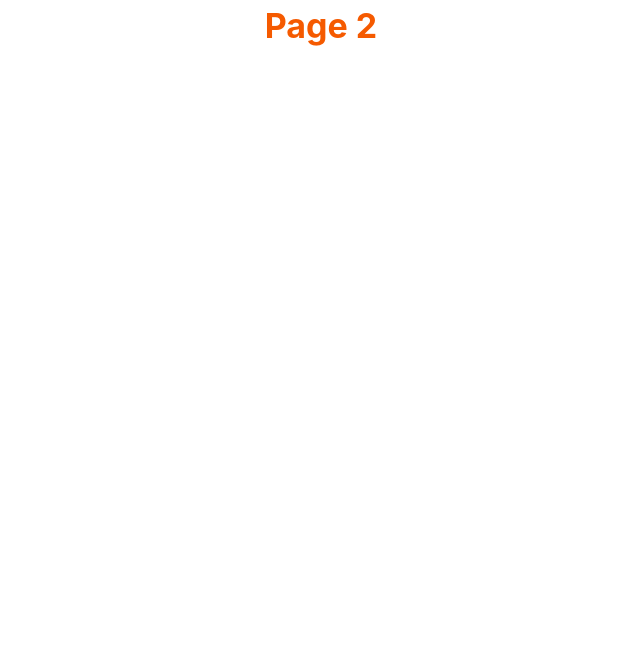
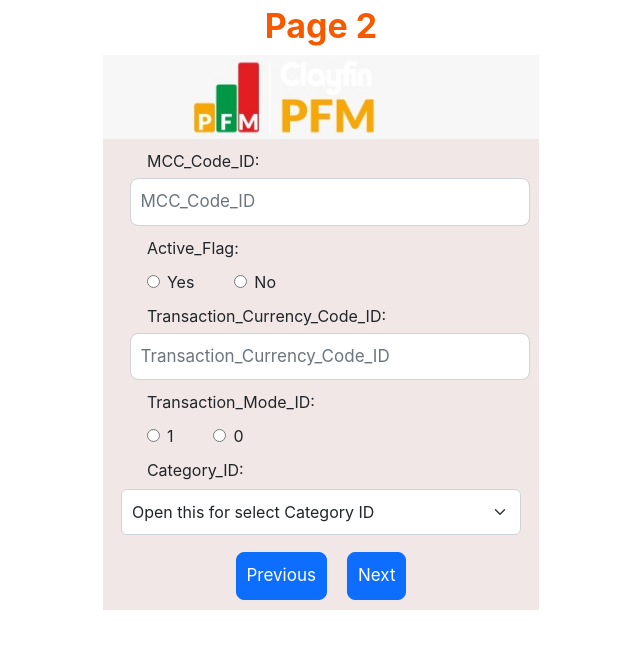
Before and after one commit to 69Moto/frntend, a React (Create React App) app: page / in a window 1280 px wide. Both pictures are taken after a click on the button "Next". Shown: the top 648 px of the page, without its empty margins (319-959 px from the left). Built offline with nearby package versions, Linux system fonts and the light colour scheme.

Commit message:
second page updated

```diff
--- a/src/screens/Second.js
+++ b/src/screens/Second.js
@@ -2,6 +2,7 @@ import React from 'react';
 import FormButton from '../components/FormButton';
 import FormInput from '../components/FormInput';
 import './Style.css';
+import Img1 from "../components/Images/Img1.jpeg"
 
 
 export default function Second({ page, setPage, formData, setFormData }) {
@@ -128,6 +129,137 @@ export default function Second({ page, setPage, formData, setFormData }) {
         />
 
       </form> */}
+<div className='main'>
+  <div className='contr'>
+    <div>  <form >
+    <div className='centerr'><img className='log' src={Img1}/></div>
+
+    <div  className='start' style={{paddingTop:"10px"}}>    MCC_Code_ID:</div>
+<div className='centerr'>
+  <FormInput
+    placeholderText={'MCC_Code_ID'}
+    value={formData.MCCCodeID}
+    onChange={(e) => setFormData({ ...formData, MCCCodeID: e.target.value })}
+  />
+</div>
+<div className='start'>Active_Flag:</div>
+<div className='start'  style={{paddingTop:"10px"}}>
+
+  <input
+    type='radio'
+    id='1'
+    name='1'
+    value='1'
+    checked={formData.ActiveFlag === '1'}
+    onChange={(e) => setFormData({ ...formData, ActiveFlag: e.target.value })}
+  />
+  <label style={{ marginLeft: 7 }}
+    htmlFor='1'
+  >
+    Yes
+  </label>
+
+  <input
+    style={{ marginLeft: 40 }}
+    type='radio'
+    id='0'
+    name='0'
+    value='0'
+    checked={formData.ActiveFlag === '0'}
+    onChange={(e) => setFormData({ ...formData, ActiveFlag: e.target.value })}
+  />
+  <label style={{ marginLeft: 7 }}
+    htmlFor='0'
+  >
+    No
+  </label>
+</div>
+<div  className='start'  style={{paddingTop:"10px"}} >   Transaction_Currency_Code_ID:</div>
+<div className='centerr'>
+  <FormInput
+    placeholderText={'Transaction_Currency_Code_ID'}
+    value={formData.TransactionCurrencyCodeID}
+    onChange={(e) => setFormData({ ...formData, TransactionCurrencyCodeID: e.target.value })}
+  />
+</div>
+<div className='start'>Transaction_Mode_ID:</div>
+<div className='start'   style={{paddingTop:"10px"}}>
+
+  <input
+    type='radio'
+    id='1'
+    name='1'
+    value='1'
+    checked={formData.TransactionModeID === '1'}
+    onChange={(e) => setFormData({ ...formData, TransactionModeID: e.target.value })}
+  />
+  <label style={{ marginLeft: 7 }}
+    htmlFor='1'
+  >
+    1
+  </label>
+
+  <input
+    style={{ marginLeft: 40 }}
+    type='radio'
+    id='0'
+    name='0'
+    value='0'
+    checked={formData.TransactionModeID === '0'}
+    onChange={(e) => setFormData({ ...formData, TransactionModeID: e.target.value })}
+  />
+  <label style={{ marginLeft: 7 }}
+    htmlFor='0'
+  >
+    0
+  </label>
+</div>
+<div  className='start' style={{paddingTop:"10px"}}>  Category_ID:</div>
+<div className='centerr'>
+  <select
+    style={{ margin: 7, maxWidth: 400, padding: 10 }}
+    className="form-select"
+    value={formData.CategoryID}
+    onChange={(e) => setFormData({ ...formData, CategoryID: e.target.value })}
+  >
+    <option defaultValue value='0'>Open this for select Category ID</option>
+    <option value="1">One</option>
+    <option value="2">Two</option>
+    <option value="3">Three</option>
+  </select>
+</div>
+
+
+<div className='centerr'>
+  <div><FormButton
+
+className='btn btn-primary'
+buttonText={'Previous'}
+onClick={() => {
+  return setPage(page - 1);
+
+}}
+/>
+
+<FormButton
+
+className='btn btn-primary'
+buttonText={'Next'}
+onClick={() => {
+  setFormData({ ...formData, MCCCodeID: Number(formData.MCCCodeID), TransactionCurrencyCodeID: Number(formData.TransactionCurrencyCodeID) });
+  setPage(page + 1);
+}}
+/>
+</div>
+</div>
+
+
+
+</form>
+</div>
+  </div>
+</div>
+
 
 
     </>
```
